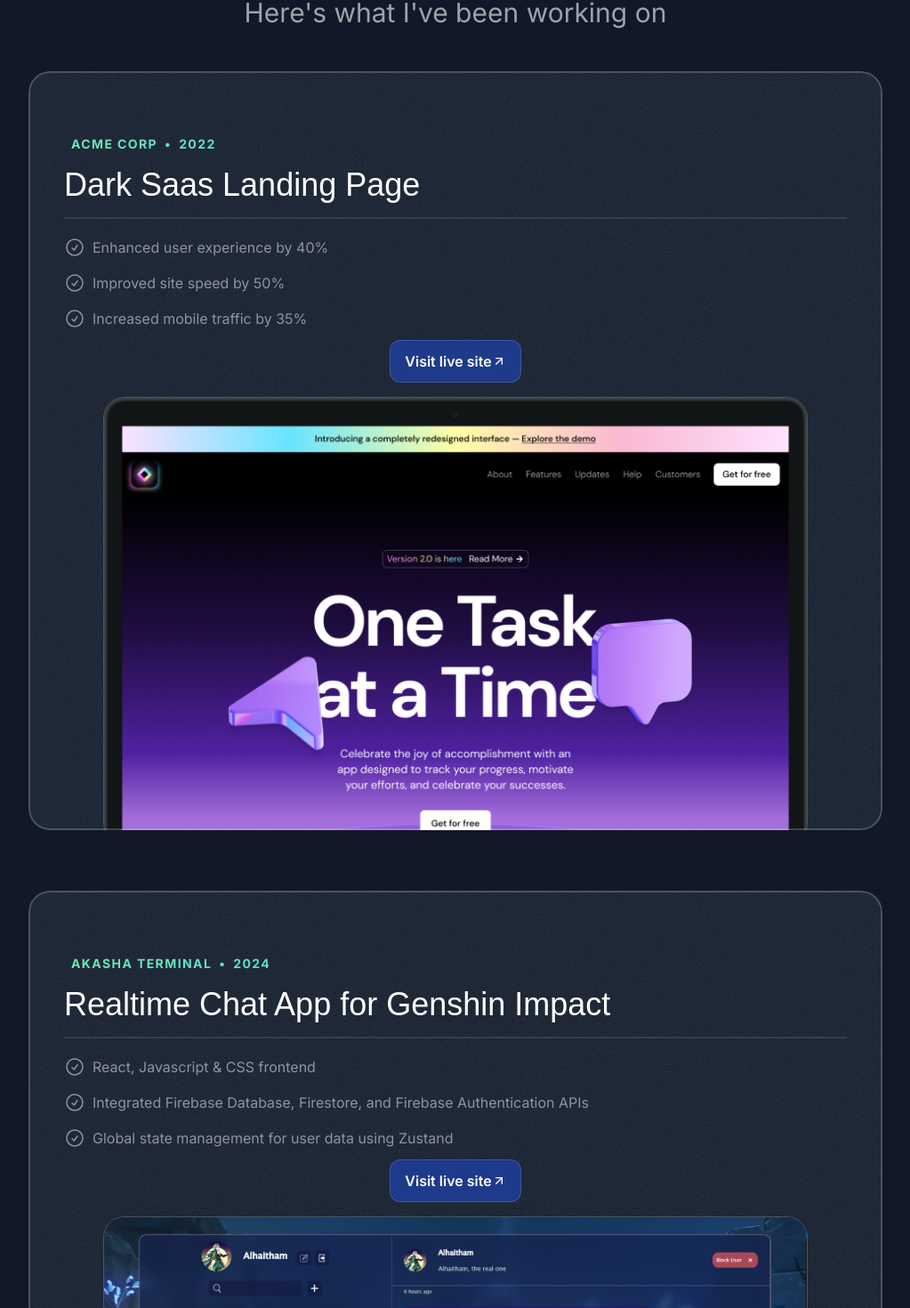
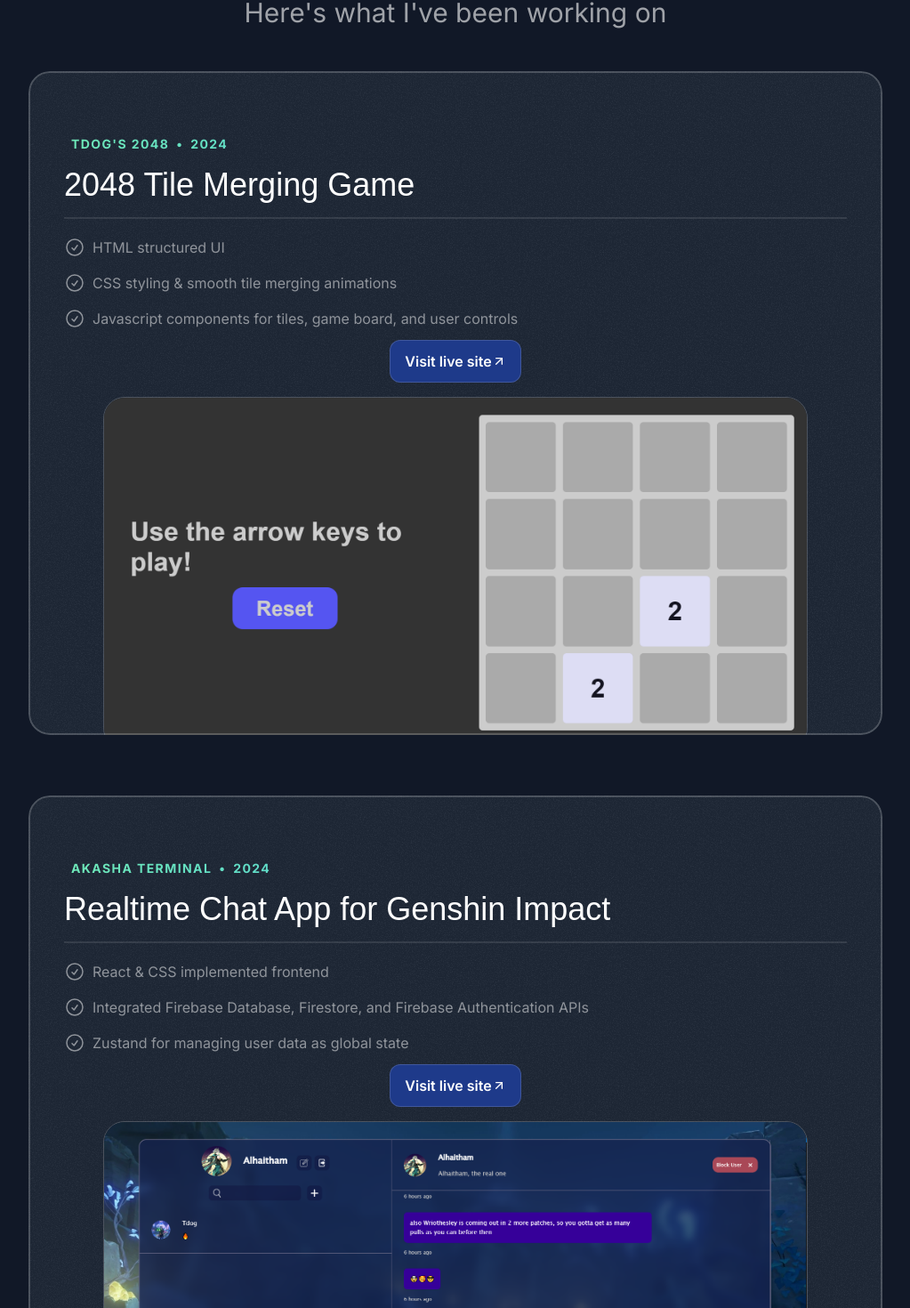
Before and after one commit to tdogcodes/Portfolio, a Next.js app in the folder starter-template/: page / in a window 1280 px wide. Shown: the part 966-2436 px from the top of the page at 89% size, without its empty margins (128-1151 px from the left). Built offline with nearby package versions, Linux system fonts and the light colour scheme; a web font is replaced by a local one.

Commit message:
added 2048

```diff
--- a/starter-template/src/sections/Projects.tsx
+++ b/starter-template/src/sections/Projects.tsx
@@ -1,5 +1,4 @@
-import darkSaasLandingPage from "@/assets/images/dark-saas-landing-page.png";
-import lightSaasLandingPage from "@/assets/images/light-saas-landing-page.png";
+import Game from "@/assets/images/2048.png";
 import PortfolioPage from "@/assets/images/portfolio.png";
 import AkashaPage from "@/assets/images/akashaSS.png";
 import ArrowUpRight from "@/assets/icons/arrow-up-right.svg";
@@ -10,25 +9,25 @@
 
 const portfolioProjects = [
   {
-    company: "Acme Corp",
-    year: "2022",
-    title: "Dark Saas Landing Page",
+    company: "Tdog's 2048",
+    year: "2024",
+    title: "2048 Tile Merging Game",
     results: [
-      { title: "Enhanced user experience by 40%" },
-      { title: "Improved site speed by 50%" },
-      { title: "Increased mobile traffic by 35%" },
+      { title: "HTML structured UI" },
+      { title: "CSS styling & smooth tile merging animations" },
+      { title: "Javascript components for tiles, game board, and user controls" },
     ],
     link: "https://youtu.be/4k7IdSLxh6w",
-    image: darkSaasLandingPage,
+    image: Game,
   },
   {
     company: "Akasha Terminal",
     year: "2024",
     title: "Realtime Chat App for Genshin Impact",
     results: [
-      { title: "React, Javascript & CSS frontend" },
+      { title: "React & CSS implemented frontend" },
       { title: "Integrated Firebase Database, Firestore, and Firebase Authentication APIs" },
-      { title: "Global state management for user data using Zustand" },
+      { title: "Zustand for managing user data as global state" },
     ],
     link: "https://youtu.be/7hi5zwO75yc",
     image: AkashaPage,
```
Also changed, not shown: starter-template/src/assets/images/2048.png (added).
